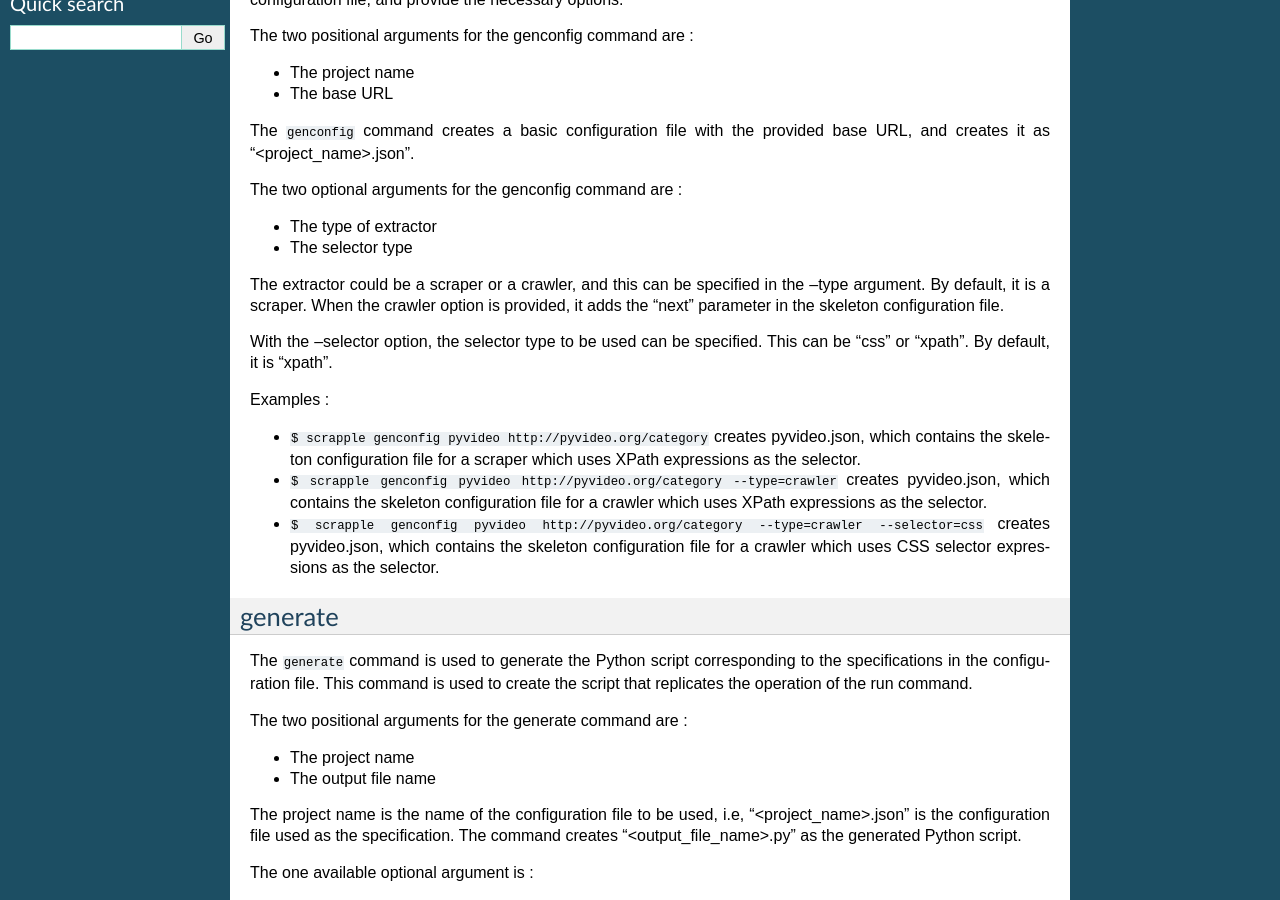
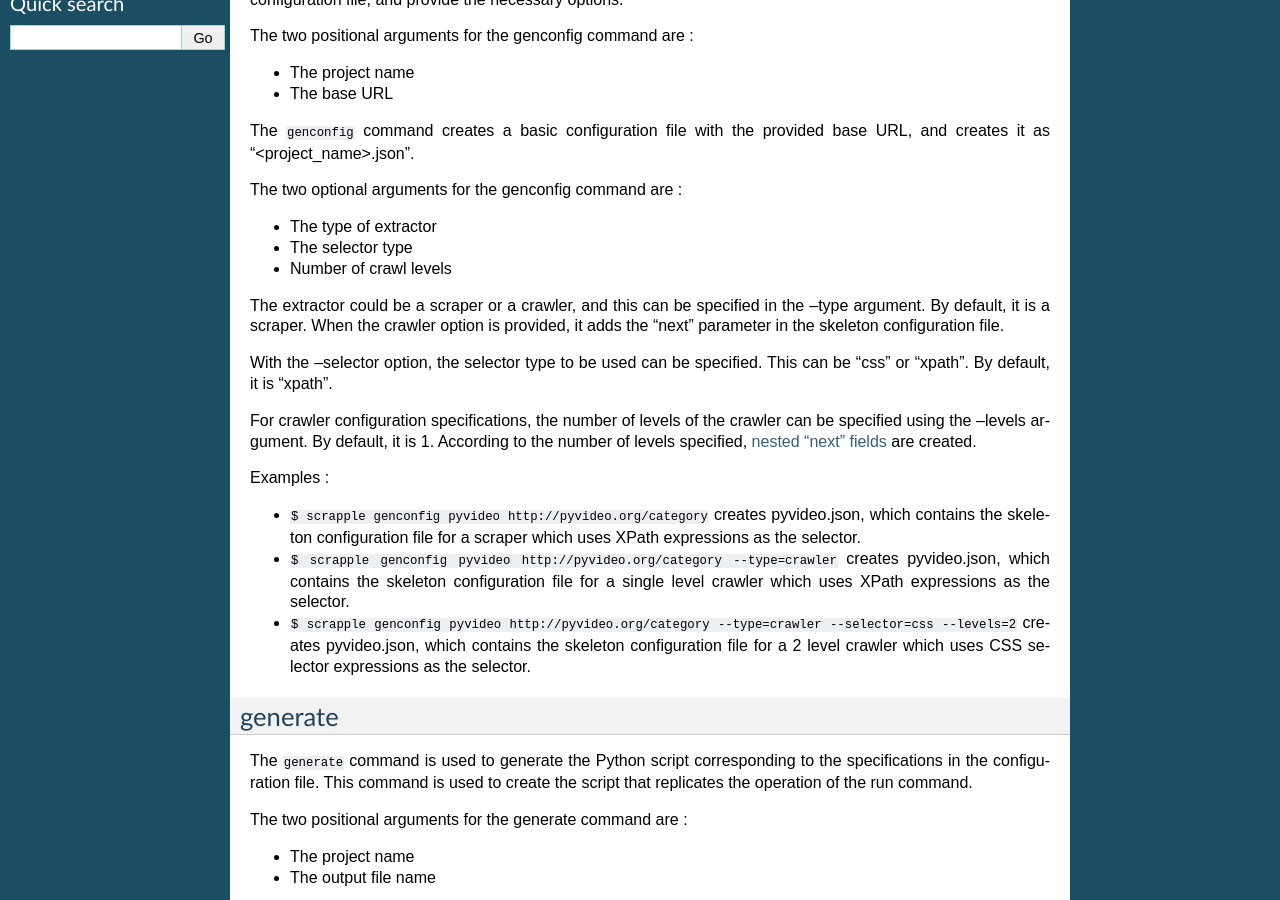
Before and after one commit to AlexMathew/scrapple, a Sphinx documentation site: the page built from docs/framework/commands.rst, in a window 1280 px wide and 900 px high, scrolled down 339 px. Built offline with Sphinx 7.4.7, drawn with Linux system fonts in a browser that asks for light colours.

Commit message:
Update docs and readme for levels argument

```diff
--- a/README.rst
+++ b/README.rst
@@ -99,7 +99,7 @@ To first create the skeleton configuration file, we use the genconfig command.
 
 ::
 
-	$ scrapple genconfig nba http://espn.go.com/nba/teams --type=crawler
+	$ scrapple genconfig nba http://espn.go.com/nba/teams --type=crawler --levels=2
 
 
 This creates nba.json - a sample Scrapple configuration file for a crawler, which uses XPath expressions as selectors. This can be edited and the required follow link selector, data selectors and attributes can be specified.
--- a/docs/framework/commands.rst
+++ b/docs/framework/commands.rst
@@ -29,16 +29,19 @@ The two optional arguments for the genconfig command are :
 
 - The type of extractor
 - The selector type
+- Number of crawl levels
 
 The extractor could be a scraper or a crawler, and this can be specified in the --type argument. By default, it is a scraper. When the crawler option is provided, it adds the "next" parameter in the skeleton configuration file.
 
 With the --selector option, the selector type to be used can be specified. This can be "css" or "xpath". By default, it is "xpath".
 
+For crawler configuration specifications, the number of levels of the crawler can be specified using the --levels argument. By default, it is 1. According to the number of levels specified, :ref:`nested "next" fields <framework-config>` are created.
+
 Examples :
 
 - ``$ scrapple genconfig pyvideo http://pyvideo.org/category`` creates pyvideo.json, which contains the skeleton configuration file for a scraper which uses XPath expressions as the selector.
-- ``$ scrapple genconfig pyvideo http://pyvideo.org/category --type=crawler`` creates pyvideo.json, which contains the skeleton configuration file for a crawler which uses XPath expressions as the selector.
-- ``$ scrapple genconfig pyvideo http://pyvideo.org/category --type=crawler --selector=css`` creates pyvideo.json, which contains the skeleton configuration file for a crawler which uses CSS selector expressions as the selector.
+- ``$ scrapple genconfig pyvideo http://pyvideo.org/category --type=crawler`` creates pyvideo.json, which contains the skeleton configuration file for a single level crawler which uses XPath expressions as the selector.
+- ``$ scrapple genconfig pyvideo http://pyvideo.org/category --type=crawler --selector=css --levels=2`` creates pyvideo.json, which contains the skeleton configuration file for a 2 level crawler which uses CSS selector expressions as the selector.
 
 
 .. _command-generate:
```
